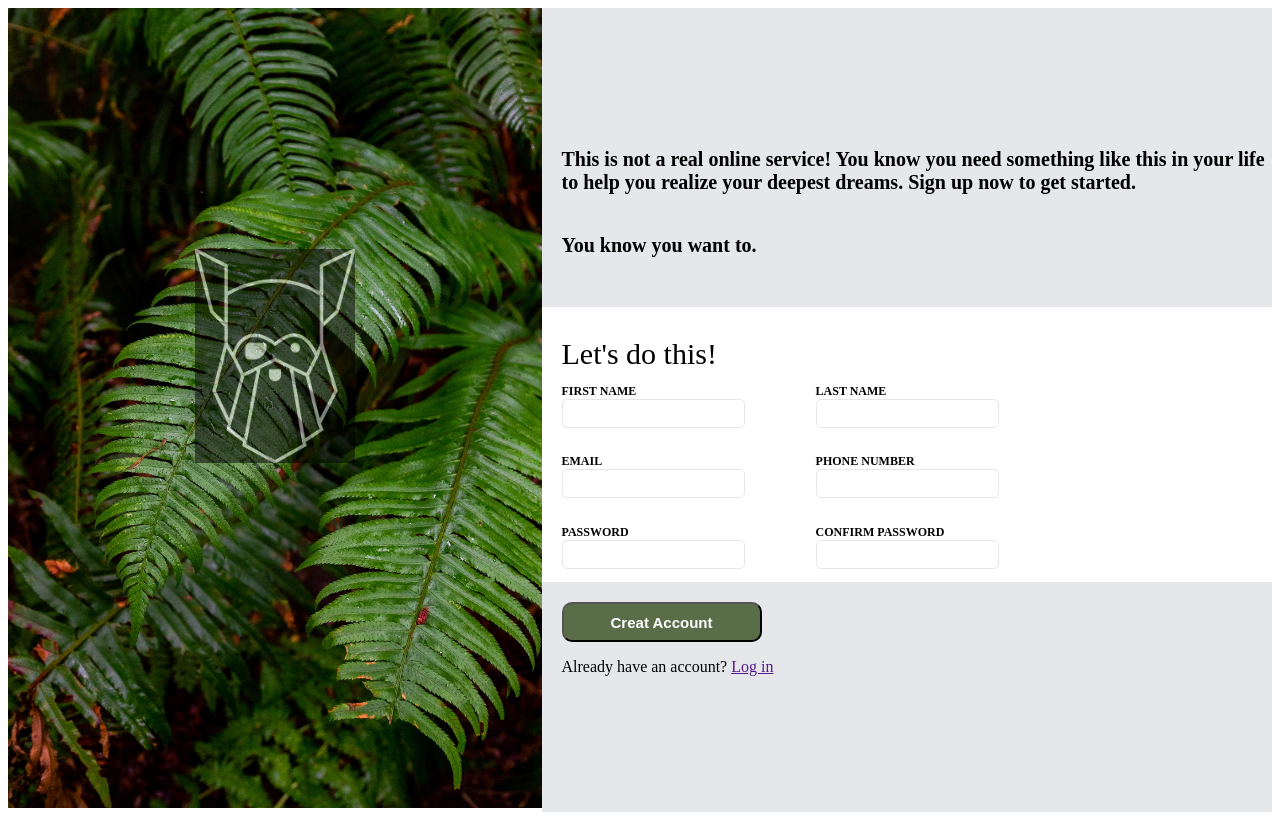
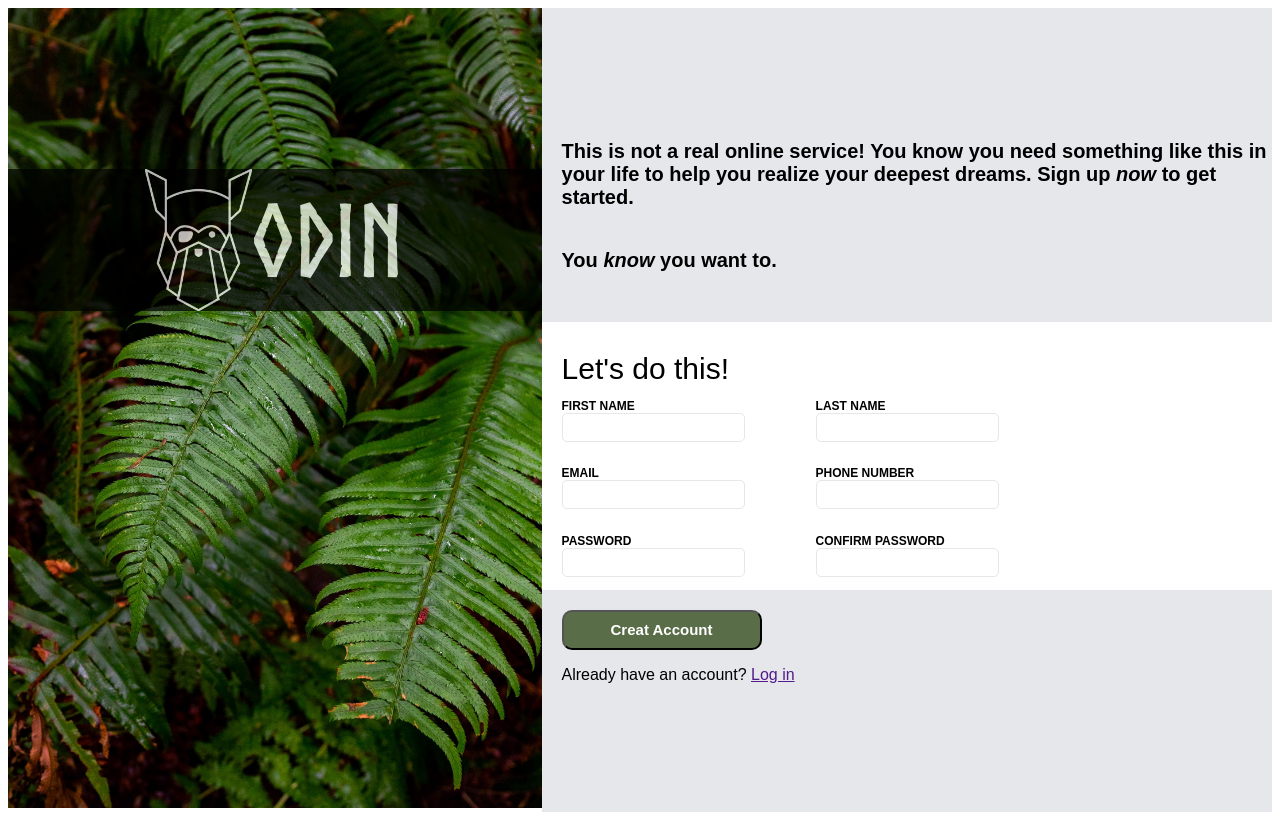
Before and after one commit to Xiaowei1102/sign-up-form, a plain HTML site: page index.html in a window 1280 px wide. Drawn offline with Linux system fonts and the light colour scheme.

Commit message:
add logo text content

```diff
--- a/index.html
+++ b/index.html
@@ -11,12 +11,16 @@
     <script src="javascript.js" defer></script>
     <div class="image-container">
         <img class= "background-image" src="unsplash.jpg" alt="unsplash leaves">
-        <img class="logo" src="odin-lined.png" alt="odin logo">
+        <div class="logo-container">
+            <img class="logo" src="odin-lined.png" alt="odin logo">
+            <div class="odin">ODIN</div>
+        </div>
+
     </div>
     <div class="formcontainer">
         <div class="textcontainer1">
-            <p class="firstp">This is not a real online service! You know you need something like this in your life to help you realize your deepest dreams. Sign up now to get started.</p>
-            <p class="secondp">You know you want to.</p>
+            <p class="firstp">This is not a real online service! You know you need something like this in your life to help you realize your deepest dreams. Sign up <span style="font-style: italic;">now</span> to get started.</p>
+            <p class="secondp">You <em>know</em> you want to.</p>
         </div>
 
         <form id="form1" action="/sign-up-form-page" method="post">
--- a/style.css
+++ b/style.css
@@ -1,4 +1,11 @@
+@font-face {
+    font-family: my-cool-font;
+    src: url(Norse-Bold.otf);
+  }
+
+
 body {
+    font-family: Arial, Helvetica, sans-serif;
     display: flex;
 
 }
@@ -15,13 +22,25 @@ body {
 }
 
 .logo {
+    width: 20%;
+}
+
+.logo-container {
+    display: flex;
+    justify-content: center;
     position: absolute;
     background-color:black;
-    max-width: 30%;
-    max-height: 40%;
-    top: 30%;
-    left: 35%;
-    opacity: 0.5;
+    color: white;
+    top: 20%;
+    width: 100%;
+    opacity: 0.7;
+    align-items: center;
+}
+
+.odin {
+    font-family: my-cool-font;
+    font-weight: bold;
+    font-size: 100px;
 }
 
 .formcontainer {
```
